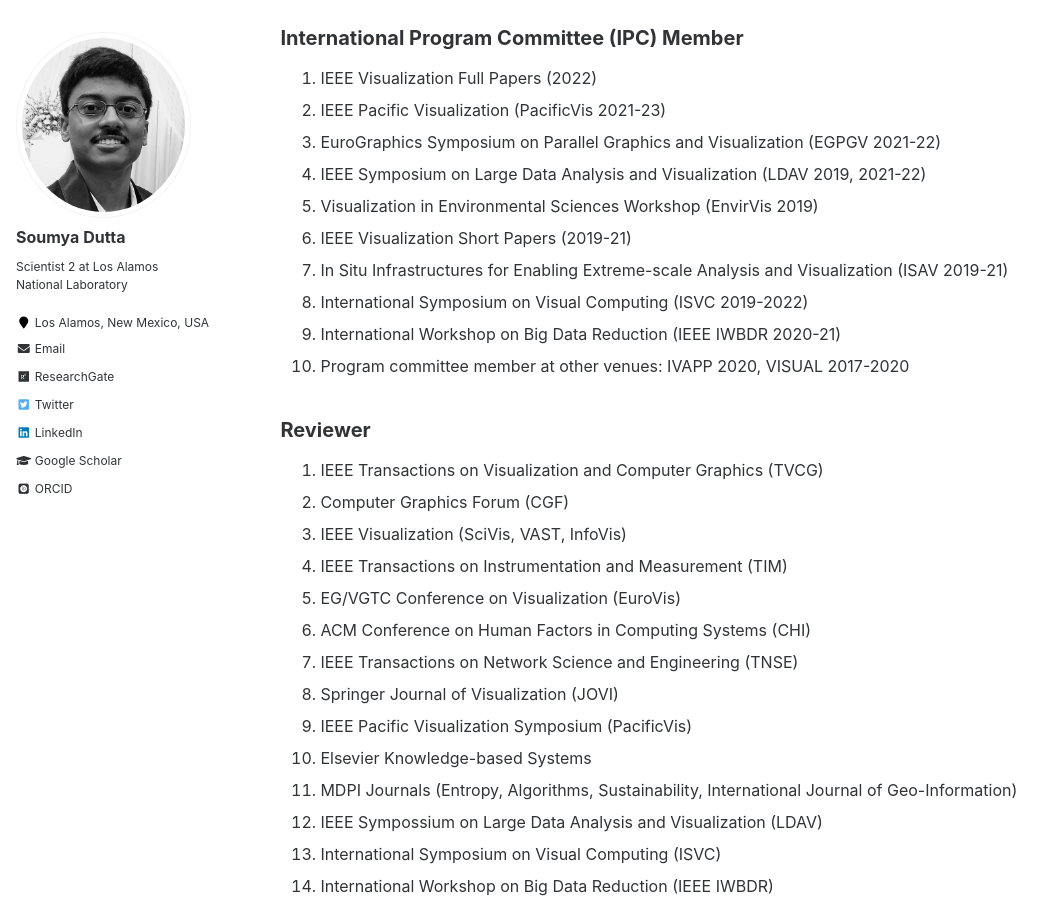
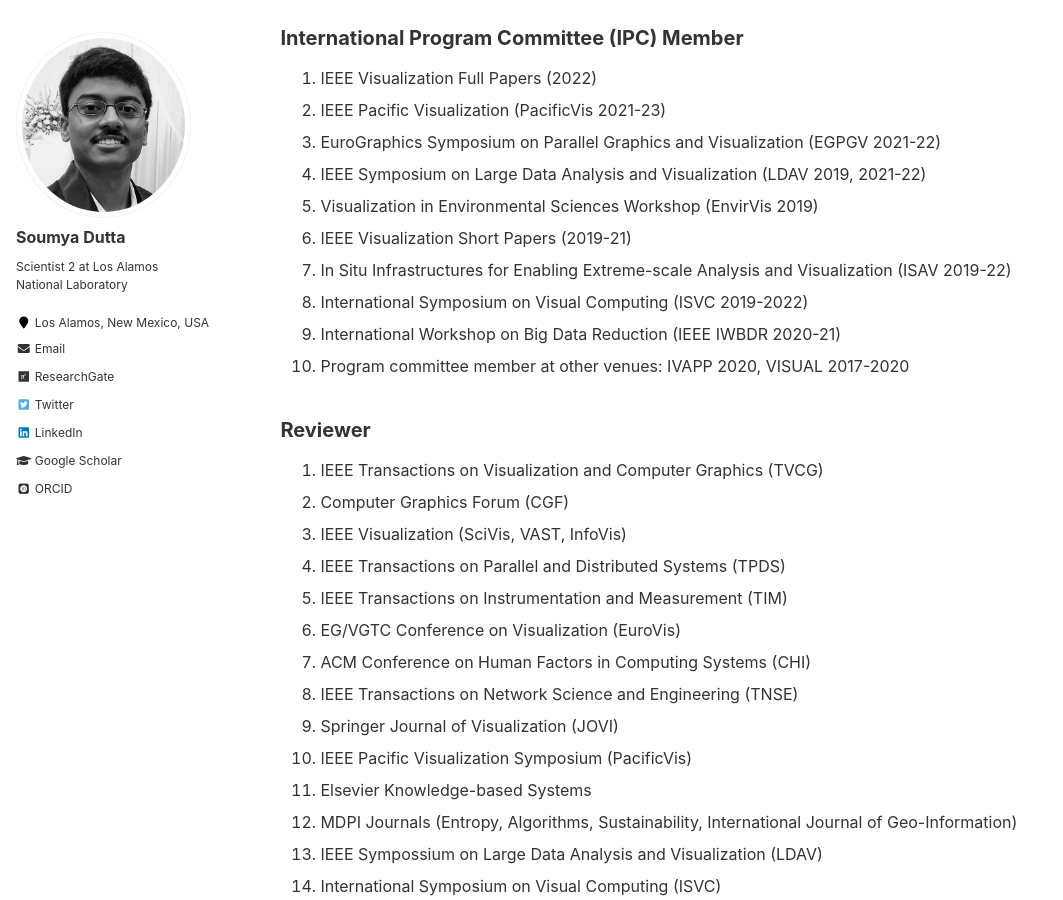
Before and after one commit to soumyadutta-cse/soumyadutta-cse.github.io, a Jekyll site: the page built from _pages/services.md, in a window 1280 px wide and 900 px high, scrolled down 591 px. Shown: the whole window, without its empty margins (0-1063 px from the left). Built offline with Jekyll 4.4.1, drawn with Linux system fonts in a browser that asks for light colours; some web fonts are replaced.

```diff
--- a/_pages/services.md
+++ b/_pages/services.md
@@ -28,7 +28,7 @@ author_profile: true
 4. IEEE Symposium on Large Data Analysis and Visualization (LDAV 2019, 2021-22)
 5. Visualization in Environmental Sciences Workshop (EnvirVis 2019)
 6. IEEE Visualization Short Papers (2019-21)
-7. In Situ Infrastructures for Enabling Extreme-scale Analysis and Visualization (ISAV 2019-21)
+7. In Situ Infrastructures for Enabling Extreme-scale Analysis and Visualization (ISAV 2019-22)
 8. International Symposium on Visual Computing (ISVC 2019-2022)
 9. International Workshop on Big Data Reduction (IEEE IWBDR 2020-21)
 10. Program committee member at other venues: IVAPP 2020, VISUAL 2017-2020
@@ -39,16 +39,17 @@ author_profile: true
 1. IEEE Transactions on Visualization and Computer Graphics (TVCG)
 2. Computer Graphics Forum (CGF)
 3. IEEE Visualization (SciVis, VAST, InfoVis)
-4. IEEE Transactions on Instrumentation and Measurement (TIM)
-5. EG/VGTC Conference on Visualization (EuroVis)
-6. ACM Conference on Human Factors in Computing Systems (CHI)
-7. IEEE Transactions on Network Science and Engineering (TNSE)
-8. Springer Journal of Visualization (JOVI)
-9. IEEE Pacific Visualization Symposium (PacificVis)
-10. Elsevier Knowledge-based Systems
-11. MDPI Journals (Entropy, Algorithms, Sustainability, International Journal of Geo-Information)
-12. IEEE Sympossium on Large Data Analysis and Visualization (LDAV)
-13. International Symposium on Visual Computing (ISVC)
-14. International Workshop on Big Data Reduction (IEEE IWBDR)
-15. Visualization in Environmental Sciences (EnvirVis)
-16. ACM In Situ Infrastructures for Enabling Extreme-scale Analysis and Visualization (ISAV)
+4. IEEE Transactions on Parallel and Distributed Systems (TPDS)
+5. IEEE Transactions on Instrumentation and Measurement (TIM)
+6. EG/VGTC Conference on Visualization (EuroVis)
+7. ACM Conference on Human Factors in Computing Systems (CHI)
+8. IEEE Transactions on Network Science and Engineering (TNSE)
+9. Springer Journal of Visualization (JOVI)
+10. IEEE Pacific Visualization Symposium (PacificVis)
+11. Elsevier Knowledge-based Systems
+12. MDPI Journals (Entropy, Algorithms, Sustainability, International Journal of Geo-Information)
+13. IEEE Sympossium on Large Data Analysis and Visualization (LDAV)
+14. International Symposium on Visual Computing (ISVC)
+15. International Workshop on Big Data Reduction (IEEE IWBDR)
+16. Visualization in Environmental Sciences (EnvirVis)
+17. ACM In Situ Infrastructures for Enabling Extreme-scale Analysis and Visualization (ISAV)
```
Also changed, not shown: README.md (+1 -1 lines), _pages/about.md (+1 -1 lines), _pages/contact.md (+1 -1 lines), _pages/publications.md (+6 -6 lines), _pages/research.md (+2 -2 lines).
